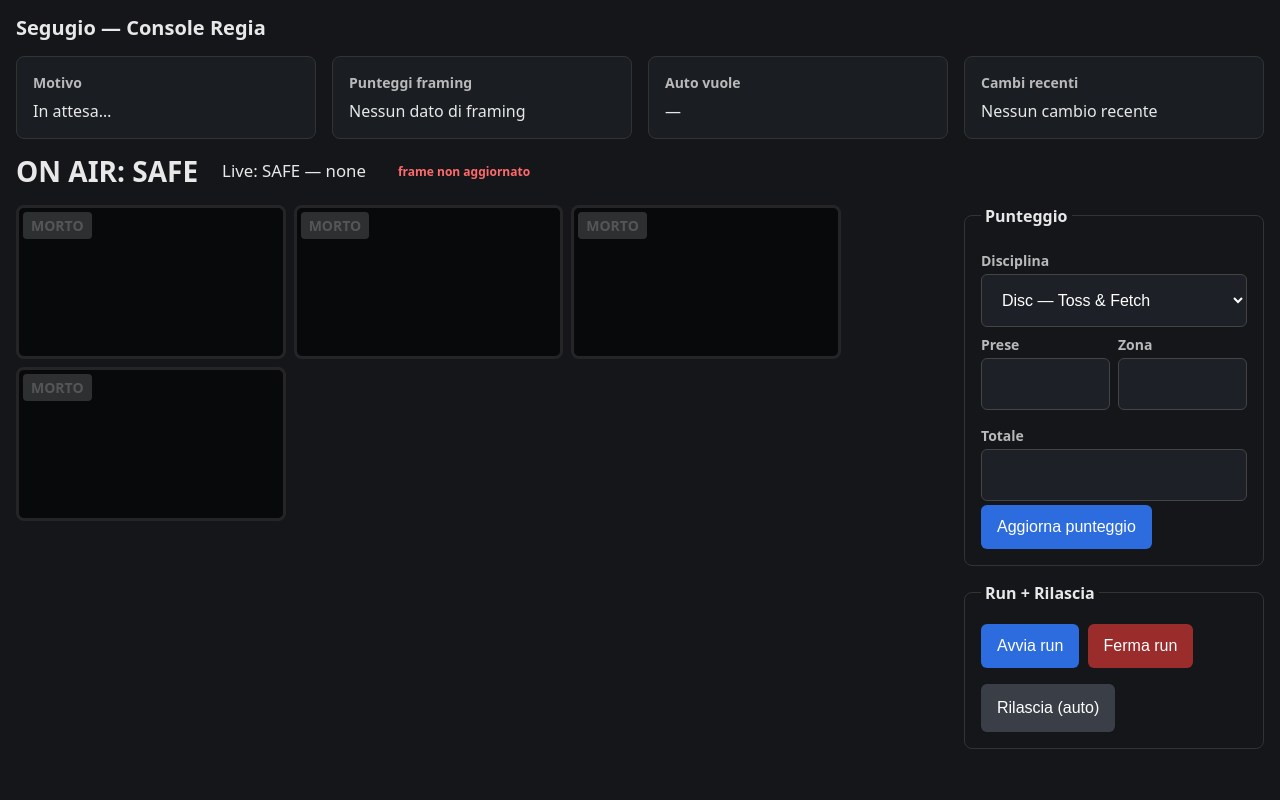
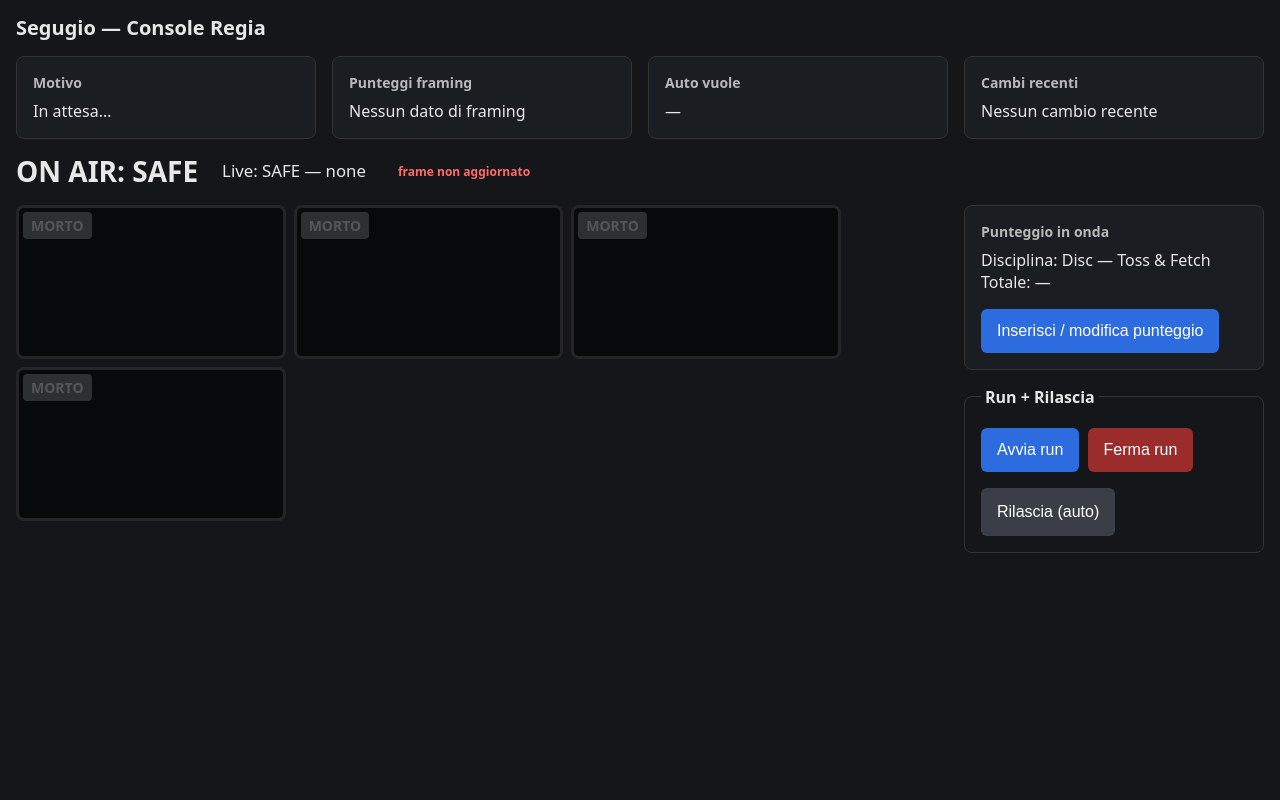
Before and after one commit to 7hemas7er/segugio, a Flask app: page / in a window 1280 px wide. Run offline with Flask 3, Linux system fonts and the light colour scheme; data that the repository does not hold is empty.

Commit message:
feat(17-02): retire console #form-score; add on-air readout polling /overlay-json
- Remove the legacy inline #form-score + its showFields discipline-toggle JS + the
  direct /score submit listener (D-11); keep post() helper + .run-btn binding
- Add a read-only on-air readout (Disciplina + Totale) polled from /overlay-json via
  pollOverlayJson — safe-coast, textContent only (no innerHTML / XSS sink, T-17-06),
  named interval handle wired into start/stopPolling (T-17-08 accepted cadence)
- Add the "Inserisci / modifica punteggio" button opening the native dialog (D-07/D-09)
- Update stale tests to the authoritative + modal reality (legacy flat-key paths gone);
  log the pre-existing class="layout" staleness to deferred-items.md

```diff
--- a/src/segugio/ui/templates/console.html
+++ b/src/segugio/ui/templates/console.html
@@ -267,48 +267,19 @@
        beside the live (the bottom control-strip is gone). -->
   <div class="side-col">
 
-    <!-- Punteggio card — SCORE ENTRY: discipline selector + 3 per-discipline field sets (SCR-02). -->
-    <form id="form-score" method="post" action="/score">
-      <fieldset>
-        <legend>Punteggio</legend>
-        <label for="disciplina">Disciplina</label>
-        <select id="disciplina" name="discipline">
-          <option value="disc_tf">Disc — Toss &amp; Fetch</option>
-          <option value="disc_freestyle">Disc — Freestyle</option>
-          <option value="agility">Agility</option>
-        </select>
-
-        <!-- disc Toss & Fetch: prese / zona / totale -->
-        <div class="campi" data-disc="disc_tf">
-          <div class="row">
-            <div><label for="prese">Prese</label><input id="prese" name="prese" type="text" inputmode="numeric" enterkeyhint="next"></div>
-            <div><label for="zona">Zona</label><input id="zona" name="zona" type="text" enterkeyhint="next"></div>
-            <div><label for="totale">Totale</label><input id="totale" name="totale" type="text" inputmode="numeric" enterkeyhint="send"></div>
-          </div>
-        </div>
-
-        <!-- disc Freestyle: nome + timer -->
-        <div class="campi hidden" data-disc="disc_freestyle">
-          <div class="row">
-            <div><label for="nome">Nome</label><input id="nome" name="nome" type="text" enterkeyhint="next"></div>
-            <div><label for="timer">Timer</label><input id="timer" name="timer" type="text" inputmode="decimal" placeholder="mm:ss" enterkeyhint="send"></div>
-          </div>
-          <div class="hint">usa il punto (.) per i decimali</div>
-        </div>
-
-        <!-- agility: tempo vs SCT + faults -->
-        <div class="campi hidden" data-disc="agility">
-          <div class="row">
-            <div><label for="tempo">Tempo</label><input id="tempo" name="tempo" type="text" inputmode="decimal" enterkeyhint="next"></div>
-            <div><label for="sct">SCT</label><input id="sct" name="sct" type="text" inputmode="decimal" enterkeyhint="next"></div>
-            <div><label for="faults">Faults</label><input id="faults" name="faults" type="text" inputmode="numeric" enterkeyhint="send"></div>
-          </div>
-          <div class="hint">usa il punto (.) per i decimali</div>
-        </div>
-
-        <button type="submit">Aggiorna punteggio</button>
-      </fieldset>
-    </form>
+    <!-- Punteggio card (D-07/D-07a/D-11) — the legacy inline #form-score is RETIRED. The card now
+         shows a READ-ONLY on-air readout (discipline + total) polled from /overlay-json so the
+         operator never loses sight of what is airing, plus a button that opens the score-entry MODAL
+         (the native <dialog> below mounting the SAME shared component as the dedicated /score-entry
+         page). Score entry itself lives entirely in that modal — this card carries no <input>. -->
+    <section class="sidebar-block">
+      <h2>Punteggio in onda</h2>
+      <div id="onair-score">
+        <div>Disciplina: <span id="onair-discipline">—</span></div>
+        <div>Totale: <span id="onair-total" class="tabular">—</span></div>
+      </div>
+      <button type="button" id="open-score" style="margin-top: 16px;">Inserisci / modifica punteggio</button>
+    </section>
 
     <!-- Run + Rilascia: RUN START/STOP (D-09) + OVERRIDE undo (D-03) UNITED in one fieldset.
          The blind per-cam text force buttons are REMOVED; the whole tile is the force control.
@@ -340,16 +311,6 @@
   </dialog>
 
   <script>
-    // --- discipline selector toggles the matching field set (SCR-02) ---
-    const sel = document.getElementById("disciplina");
-    function showFields() {
-      document.querySelectorAll(".campi").forEach(el => {
-        el.classList.toggle("hidden", el.dataset.disc !== sel.value);
-      });
-    }
-    sel.addEventListener("change", showFields);
-    showFields();
-
     function post(url, data) {
       const body = new URLSearchParams(data);
       return fetch(url, { method: "POST", body,
@@ -377,18 +338,9 @@
       }
     }
 
-    // --- score form: post only the visible discipline's fields (WR-05) ---
-    document.getElementById("form-score").addEventListener("submit", e => {
-      e.preventDefault();
-      const data = { discipline: sel.value };
-      const visible = document.querySelector('.campi[data-disc="' + sel.value + '"]');
-      if (visible) {
-        visible.querySelectorAll("input, select").forEach(inp => {
-          if (inp.name) data[inp.name] = inp.value;
-        });
-      }
-      post("/score", data);
-    });
+    // --- D-09: the "Inserisci / modifica punteggio" button opens the score-entry modal ---
+    const openScoreBtn = document.getElementById("open-score");
+    if (openScoreBtn) openScoreBtn.addEventListener("click", openScoreDialog);
 
     // --- run start/stop (D-09) ---
     document.querySelectorAll(".run-btn").forEach(b =>
@@ -600,6 +552,7 @@
     let justResumed = false;
     const RESUME_DEFER_MS = 200;       // mid-band 150–250ms; Task-3 records the working 26.x value
     let previewTimer = null, statusTimer = null;   // NAMED interval handles (torn down on hide)
+    let overlayTimer = null;                        // NAMED handle for the on-air readout poll (D-07)
 
     // UXT-03 flicker-free + leak-free refresh (UI-SPEC §Flicker-free leak-free refresh, VERIFIED):
     // ONE persistent off-DOM Image() preloader PER TILE, created ONCE into `preloaders` — NEVER a
@@ -760,6 +713,36 @@
       document.getElementById("onair-cam").textContent = status.live_cam || "—";
     }
 
+    // --- D-07/D-07a read-only on-air readout poll: feed #onair-discipline + #onair-total from the
+    //     authoritative /overlay-json (the SAME data OBS renders). Safe-coast like pollStatus: on any
+    //     fetch/parse error or an absent/torn field, LEAVE the last value (never throw, never break
+    //     the page). textContent ONLY (T-17-06 — a crafted fields value renders as inert text, never
+    //     markup). After a 2xx publish from the modal the readout updates on the next poll tick (it
+    //     polls /overlay-json — no extra wiring). The total is the `totale` key the overlay renders;
+    //     count_up agility has no `totale` (it carries `faults`) → fall back to it, else leave last. ---
+    const DISC_LABEL = {
+      "disc_tf": "Disc — Toss & Fetch",
+      "disc_freestyle": "Disc — Freestyle",
+      "agility": "Agility",
+    };
+    async function pollOverlayJson() {
+      try {
+        const r = await fetch("/overlay-json");
+        const d = await r.json();
+        const discEl = document.getElementById("onair-discipline");
+        const totEl = document.getElementById("onair-total");
+        if (discEl && d && d.discipline) {
+          discEl.textContent = Object.prototype.hasOwnProperty.call(DISC_LABEL, d.discipline)
+            ? DISC_LABEL[d.discipline] : d.discipline;
+        }
+        const fields = (d && d.fields) || {};
+        // The on-air total: `totale` for disc/freestyle/deduct-agility; `faults` for count_up agility.
+        const total = fields.totale != null ? fields.totale
+          : (fields.faults != null ? fields.faults : null);
+        if (totEl && total != null && String(total) !== "") totEl.textContent = String(total);
+      } catch (e) { /* coast — a poll error never breaks the page (leave the last readout value) */ }
+    }
+
     // --- live status poll (D-11) ---
     async function pollStatus() {
       try {
@@ -792,10 +775,14 @@
       stopPolling();                       // idempotent: never stack two intervals
       previewTimer = setInterval(pollPreview, PUBLISH_MS);
       statusTimer = setInterval(pollStatus, 1000);
+      // D-07: the on-air readout polls /overlay-json on the same status cadence (1s) — one more
+      // same-origin GET on an already-polled-class endpoint (T-17-08 accepted: no new worker thread).
+      overlayTimer = setInterval(pollOverlayJson, 1000);
     }
     function stopPolling() {
       if (previewTimer) { clearInterval(previewTimer); previewTimer = null; }
       if (statusTimer) { clearInterval(statusTimer); statusTimer = null; }
+      if (overlayTimer) { clearInterval(overlayTimer); overlayTimer = null; }
     }
 
     // On HIDE (tab backgrounded / app-switched / device-locked): tear down the polls + record the
@@ -836,8 +823,9 @@
     // Wake Lock (Screen-Wake-Lock, Safari 16.4+) is OUT of strict scope — re-acquire on resume only
     // if a screen-on requirement is added later. Intentionally not wired here.
 
-    // Cold start: seed the status read + start the foreground poll loops.
+    // Cold start: seed the status read + the on-air readout, then start the foreground poll loops.
     pollStatus();
+    pollOverlayJson();   // D-07: paint the on-air readout immediately, not after the first interval
     startPolling();
   </script>
 </body>
```
Also changed, not shown: tests/test_overlay_fallback_gate.py (+18 -10 lines), tests/test_ui_explainability.py (+14 -10 lines), tests/test_ui_score.py (+5 -2 lines), tests/test_ui_scv_unification.py (+9 -5 lines), tests/test_ui_tablet_layout.py (+20 -6 lines), .planning/phases/17-console-modal-multi-throw-state-tablet-ux/deferred-items.md (added).
